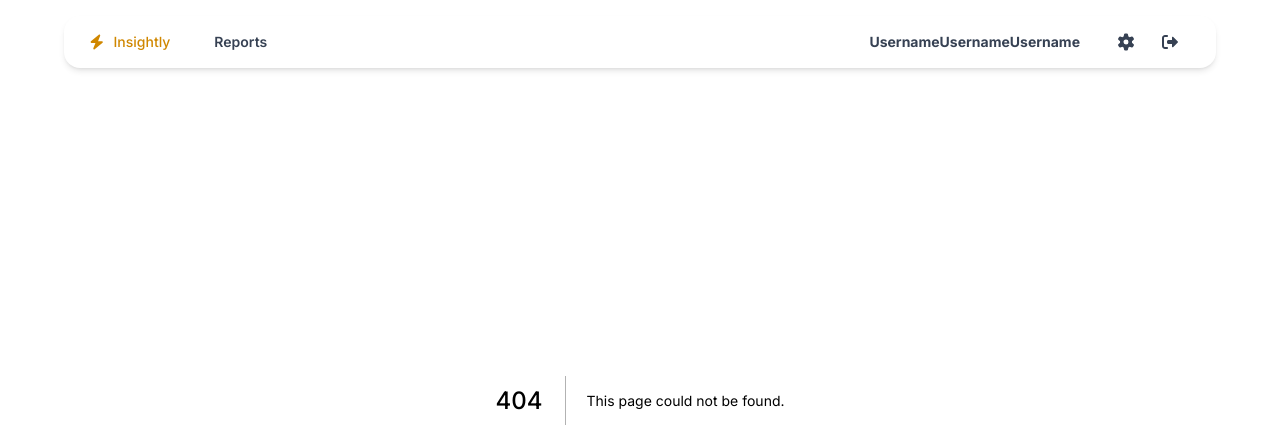
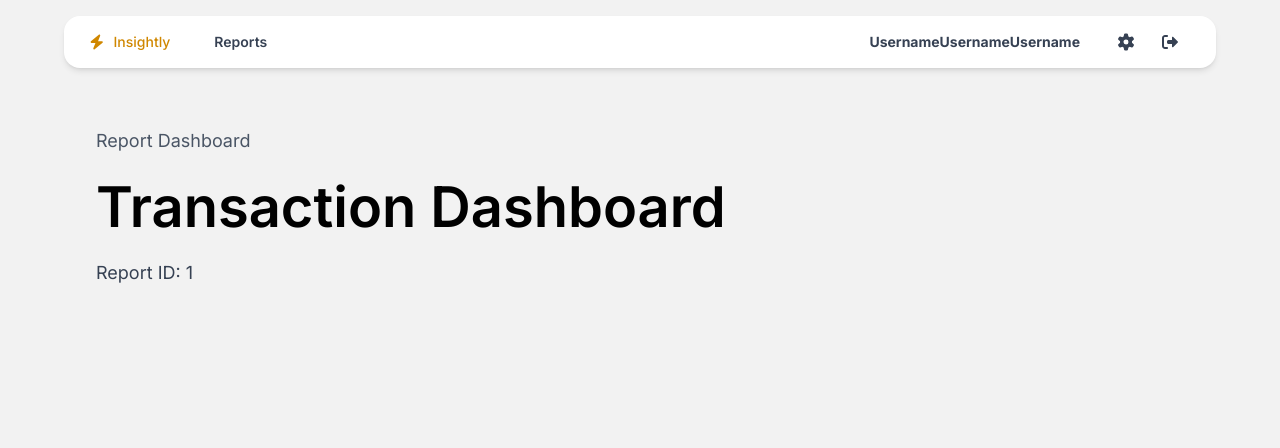
Before and after one commit to bahees1/banking-insights-frontend, a Next.js app in the folder banking-insights-frontend/: page /reports/1 in a window 1280 px wide. Before the commit this address had no page. Shown: the top 448 px of the page. Built offline with nearby package versions, Linux system fonts and the light colour scheme.

Commit message:
created transaction dashboard page for individual reports, added routing from reports page to unique report dashboard page

```diff
--- a/banking-insights-frontend/src/components/ReportCard.tsx
+++ b/banking-insights-frontend/src/components/ReportCard.tsx
@@ -1,36 +1,30 @@
 import { FontAwesomeIcon } from "@fortawesome/react-fontawesome";
 import { faEdit, faTrash } from "@fortawesome/free-solid-svg-icons";
-import Link from "next/link";
 
 type ReportCardProps = {
+    reportId: string;
     reportName: string;
     dateCreated: string;
     fileCount: number;
+    onClick: (reportId: string) => void;
 };
 
 export default function ReportCard({
+    reportId,
     reportName,
     dateCreated,
     fileCount,
+    onClick,
 }: ReportCardProps) {
     return (
-        <div className="group min-w-[320px] flex flex-row justify-between gap-4 rounded-md bg-white px-6 py-4 md:flex-row md:items-center hover:shadow-md">
+        <div
+            onClick={() => onClick(reportId)}
+            className="flex cursor-pointer flex-col gap-4 rounded-sm bg-white px-6 py-4 transition-colors hover:bg-gray-50 md:flex-row md:items-center md:justify-between"
+        >
             <div className="flex flex-col gap-2 md:flex-row md:items-center md:gap-12">
-                <Link
-                    href={`/reports/${reportName}`}
-                    className="
-                        line-clamp-1
-                        text-sm
-                        font-medium
-                        text-black
-                        transition-colors
-                        duration-150
-                        group-hover:text-yellow-500
-                        active:text-yellow-600
-                    "
-                >
+                <p className="text-sm font-medium text-black">
                     {reportName}
-                </Link>
+                </p>
 
                 <p className="text-sm text-gray-700">
                     {dateCreated}
@@ -42,11 +36,26 @@ export default function ReportCard({
             </div>
 
             <div className="flex items-center gap-6">
-                <button className="text-md text-black hover:text-gray-600 transition-colors">
+                <button
+                    type="button"
+                    onClick={(event) => {
+                        event.stopPropagation();
+                        console.log("Edit clicked for report:", reportId);
+                    }}
+                    className="text-md text-black transition-colors hover:text-gray-600"
+                >
                     <FontAwesomeIcon icon={faEdit} />
                 </button>
 
-                <button className="text-md text-black hover:text-red-600 transition-colors">
+                <button
+                    type="button"
+                    onClick={(event) => {
+                        // important prevents the dashboard from appearing on edit/delete button press
+                        event.stopPropagation();
+                        console.log("Delete clicked for report:", reportId);
+                    }}
+                    className="text-md text-black transition-colors hover:text-red-600"
+                >
                     <FontAwesomeIcon icon={faTrash} />
                 </button>
             </div>
--- /dev/null
+++ b/banking-insights-frontend/src/pages/reports/[reportId].tsx
@@ -0,0 +1,26 @@
+import { useRouter } from "next/router";
+
+export default function ReportDashboardPage() {
+    const router = useRouter();
+    const { reportId } = router.query;
+
+    return (
+        <main className="min-h-screen">
+            <section className="px-6 pt-44 md:px-24 md:pt-32">
+                <div className="flex flex-col gap-4">
+                    <p className="text-sm text-gray-600">
+                        Report Dashboard
+                    </p>
+
+                    <h1 className="text-2xl font-semibold text-black">
+                        Transaction Dashboard
+                    </h1>
+
+                    <p className="text-sm text-gray-700">
+                        Report ID: {typeof reportId === "string" ? reportId : "Loading..."}
+                    </p>
+                </div>
+            </section>
+        </main>
+    );
+}
--- a/banking-insights-frontend/src/pages/reports/index.tsx
+++ b/banking-insights-frontend/src/pages/reports/index.tsx
@@ -1,12 +1,13 @@
 import { useEffect, useState } from "react";
 import { FontAwesomeIcon } from "@fortawesome/react-fontawesome";
-import { faPlus } from "@fortawesome/free-solid-svg-icons";
+import { useRouter } from "next/router";
 
 import Navbar from "@/components/Navbar";
 import ReportCard from "@/components/ReportCard";
 import CreateReportModal from "@/components/CreateReportModal";
 import { getReports } from "@/lib/api";
 import { ReportListItem } from "@/types/report";
+import { faPlus } from "@fortawesome/free-solid-svg-icons";
 
 export default function ReportsPage() {
     const [createModalIsOpen, setCreateModalIsOpen] = useState<boolean>(false);
@@ -14,6 +15,12 @@ export default function ReportsPage() {
     const [isLoading, setIsLoading] = useState<boolean>(true);
     const [errorMessage, setErrorMessage] = useState<string>("");
 
+    const router = useRouter();
+    function handleReportCardClick(reportId: string) {
+        router.push(`/reports/${reportId}`);
+    }
+
+    // load all reports for the user
     useEffect(() => {
         async function loadReports() {
             try {
@@ -35,8 +42,6 @@ export default function ReportsPage() {
 
     return (
         <main className="min-h-screen">
-            <Navbar />
-
             <section className="px-6 pt-44 md:px-24 md:pt-32">
                 <div className="flex items-center justify-between pb-8">
                     <h3 className="text-lg font-medium text-black">
@@ -78,9 +83,11 @@ export default function ReportsPage() {
                         {reports.map((report) => (
                             <ReportCard
                                 key={report.reportId}
+                                reportId={report.reportId}
                                 reportName={report.fileName}
                                 dateCreated={formatReportDate(report.createdAt)}
                                 fileCount={report.uploadedFileCount}
+                                onClick={handleReportCardClick}
                             />
                         ))}
                     </div>
```
